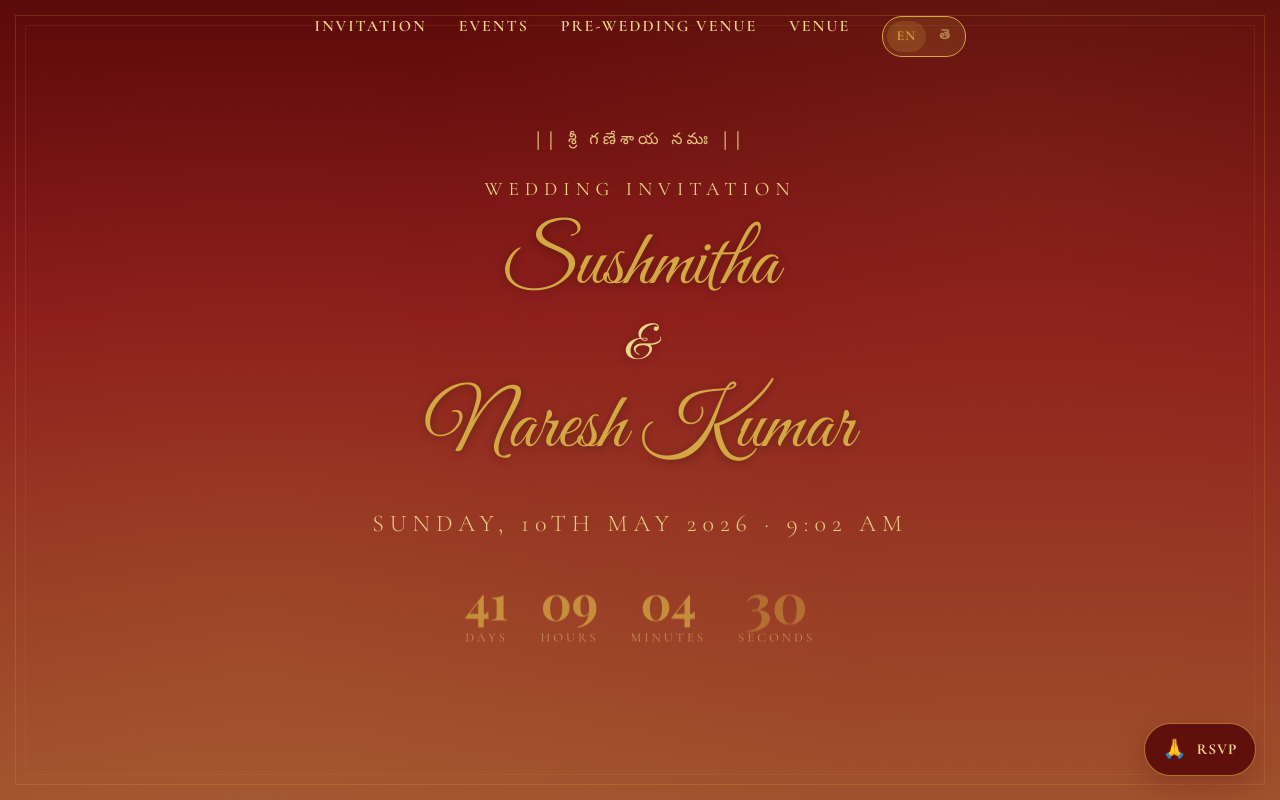
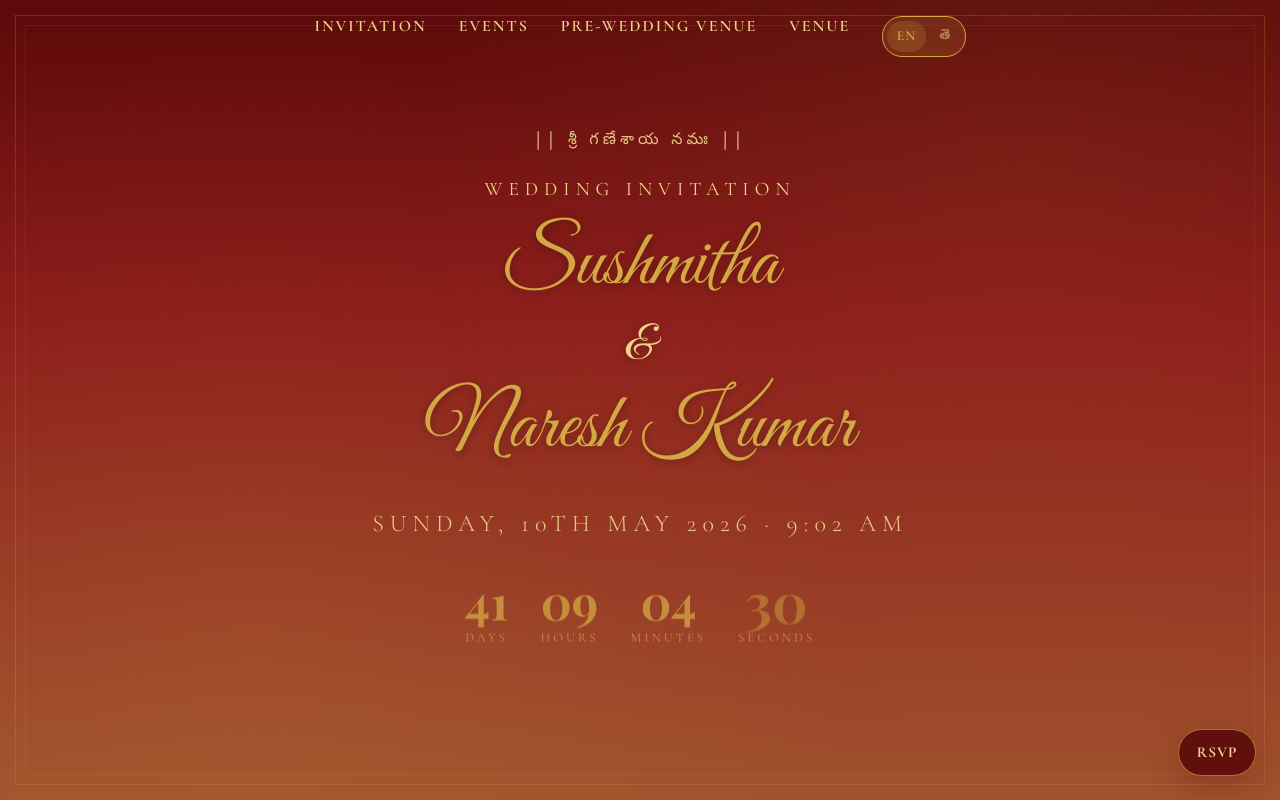
Before and after one commit to jarugulavenkat7/wedding-invite, a React (Create React App) app: page / in a window 1280 px wide. Shown: the top 800 px of the page. Built offline with nearby package versions, Linux system fonts and the light colour scheme; a web font is replaced by a local one.

Commit message:
Update FloatingRsvp.js

```diff
--- a/src/components/FloatingRsvp.js
+++ b/src/components/FloatingRsvp.js
@@ -16,7 +16,6 @@ const FloatingRsvp = () => {
       whileTap={{ scale: 0.97 }}
       aria-label={t.navRsvp}
     >
-      <span className="rsvp-fab-icon" aria-hidden="true">🙏</span>
       <span className="rsvp-fab-text">{t.navRsvp}</span>
     </motion.a>
   );
```
